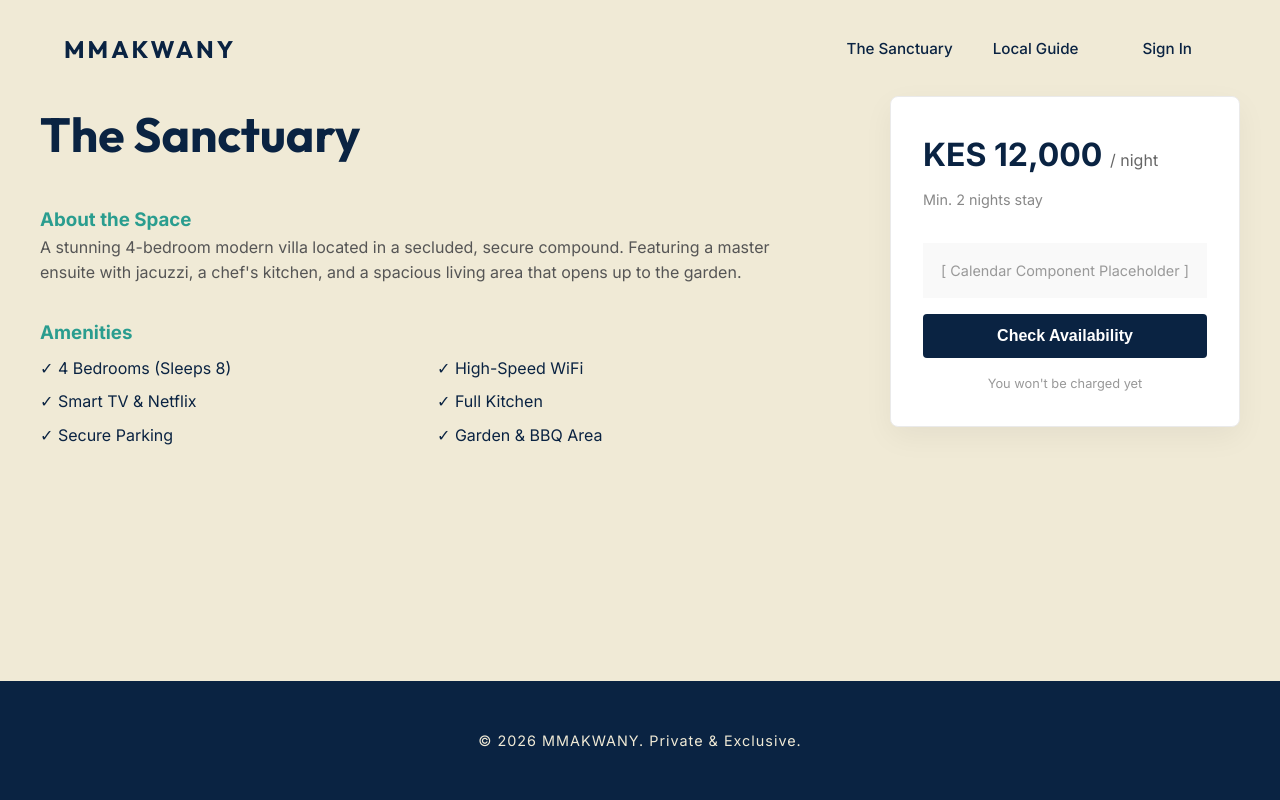
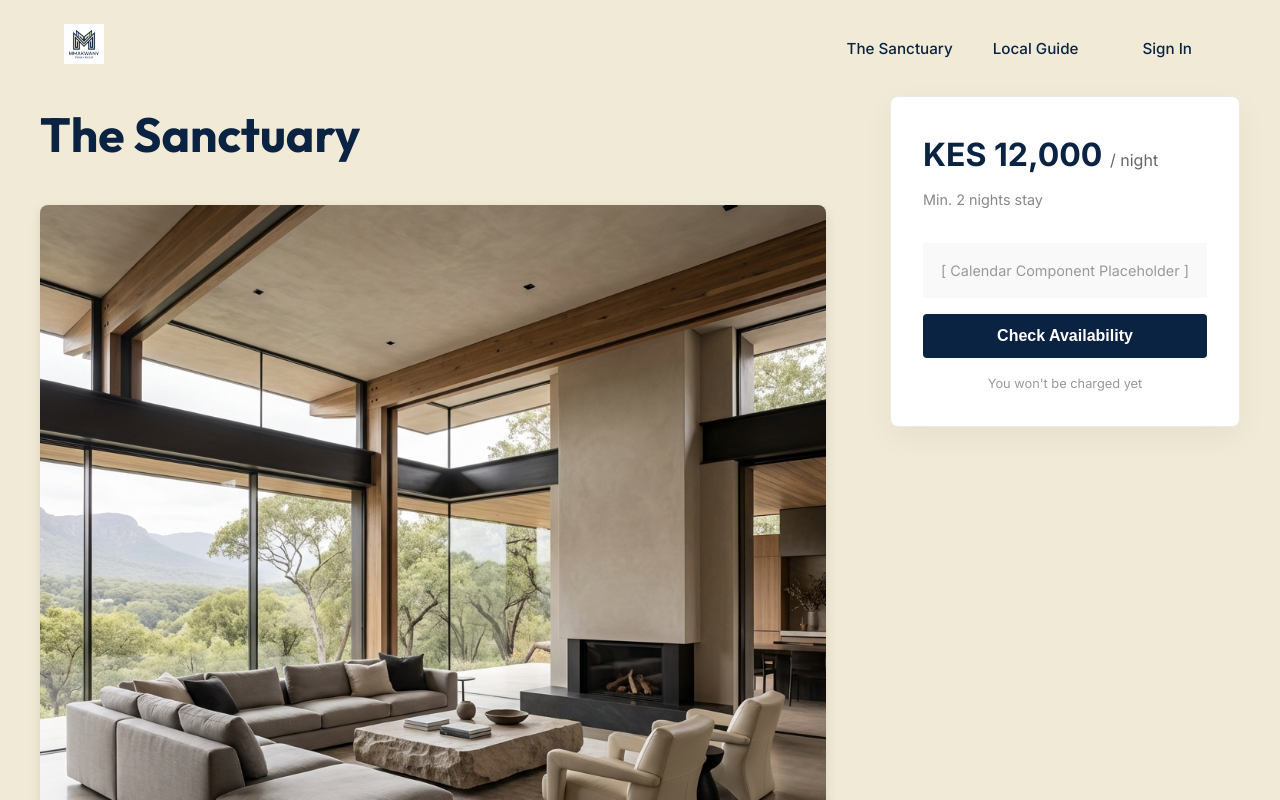
Before and after one commit to Akubrecah/KAPE-SAMARITAN-MMAKWANY-, a Next.js app in the folder client/: page /mmakwany/book in a window 1280 px wide. Shown: the top 800 px of the page. Built offline with nearby package versions, Linux system fonts and the light colour scheme.

Commit message:
chore: add logos to headers and mmakwany images

```diff
--- a/client/src/app/mmakwany/book/page.tsx
+++ b/client/src/app/mmakwany/book/page.tsx
@@ -8,6 +8,11 @@ export default function BookSanctuaryPage() {
           <h1 style={{ fontSize: '3rem', marginBottom: '2rem', fontFamily: 'var(--font-heading)' }}>The Sanctuary</h1>
 
           <div style={{ marginBottom: '2rem' }}>
+             <img
+               src="/images/rooms/mmakwany-interior.png"
+               alt="Villa Interior"
+               style={{ width: '100%', borderRadius: '8px', marginBottom: '1.5rem', boxShadow: '0 4px 12px rgba(0,0,0,0.1)' }}
+             />
             <h3 style={{ color: 'var(--mmakwany-teal)' }}>About the Space</h3>
             <p style={{ lineHeight: 1.6, color: '#555' }}>
               A stunning 4-bedroom modern villa located in a secluded, secure compound.
--- a/client/src/app/page.tsx
+++ b/client/src/app/page.tsx
@@ -8,6 +8,9 @@ export default function Home() {
         {/* Kape Samaritan Side */}
         <section className={`${styles.split} ${styles.left}`}>
           <div className={styles.content}>
+            <div style={{ marginBottom: '1.5rem' }}>
+               <img src="/images/branding/kape-logo.png" alt="Kape Logo" width={100} height={100} style={{ margin: '0 auto', filter: 'brightness(0) invert(1)' }} />
+            </div>
             <h2 className={styles.brandTitle}>KAPE SAMARITAN</h2>
             <p className={styles.tagline}>Example of Hospitality & Dining</p>
             <p className={styles.description}>
@@ -24,6 +27,9 @@ export default function Home() {
         {/* MMAKWANY Side */}
         <section className={`${styles.split} ${styles.right}`}>
           <div className={styles.content}>
+             <div style={{ marginBottom: '1.5rem' }}>
+               <img src="/images/branding/mmakwany-logo.png" alt="MMAKWANY Logo" width={100} height={100} style={{ margin: '0 auto', filter: 'brightness(0) invert(1)' }} />
+            </div>
             <h2 className={styles.brandTitle}>MMAKWANY</h2>
             <p className={styles.tagline}>Your Private Sanctuary</p>
             <p className={styles.description}>
--- a/client/src/components/kape/KapeNavbar.tsx
+++ b/client/src/components/kape/KapeNavbar.tsx
@@ -7,7 +7,7 @@ export default function KapeNavbar() {
       <div className="container">
         <div className={styles.navContent}>
           <Link href="/kape" className={styles.logo}>
-            KAPE SAMARITAN
+            <img src="/images/branding/kape-logo.png" alt="KAPE SAMARITAN" style={{ height: '40px' }} />
           </Link>
           <ul className={styles.navLinks}>
             <li><Link href="/kape/rooms">Rooms</Link></li>
--- a/client/src/components/mmakwany/MmakwanyNavbar.tsx
+++ b/client/src/components/mmakwany/MmakwanyNavbar.tsx
@@ -7,7 +7,7 @@ export default function MmakwanyNavbar() {
       <div className="container">
         <div className={styles.navContent}>
           <Link href="/mmakwany" className={styles.logo}>
-            MMAKWANY
+            <img src="/images/branding/mmakwany-logo.png" alt="MMAKWANY" style={{ height: '40px' }} />
           </Link>
           <ul className={styles.navLinks}>
             <li><Link href="/mmakwany/book">The Sanctuary</Link></li>
```
Also changed, not shown: client/src/app/mmakwany/guide/page.tsx (+7 -1 lines), client/public/images/rooms/mmakwany-interior.png (added), client/public/images/services/mmakwany-guide.png (added).
